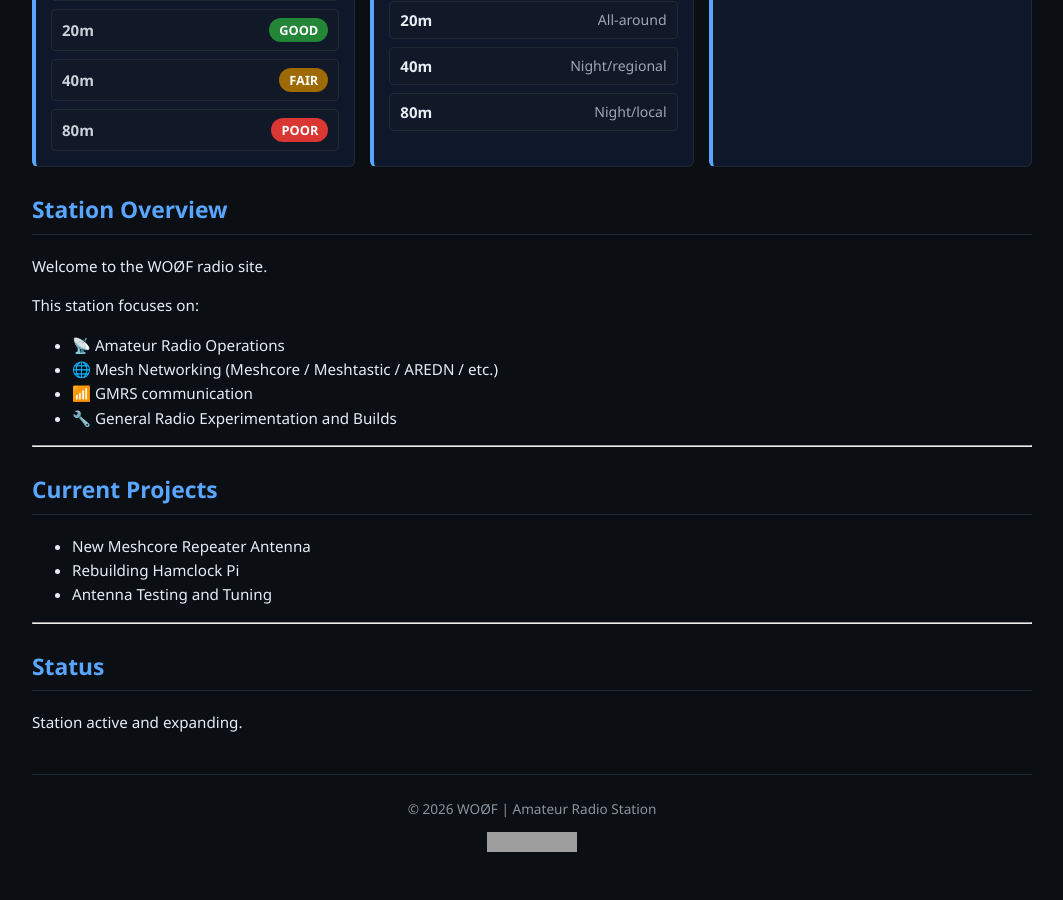
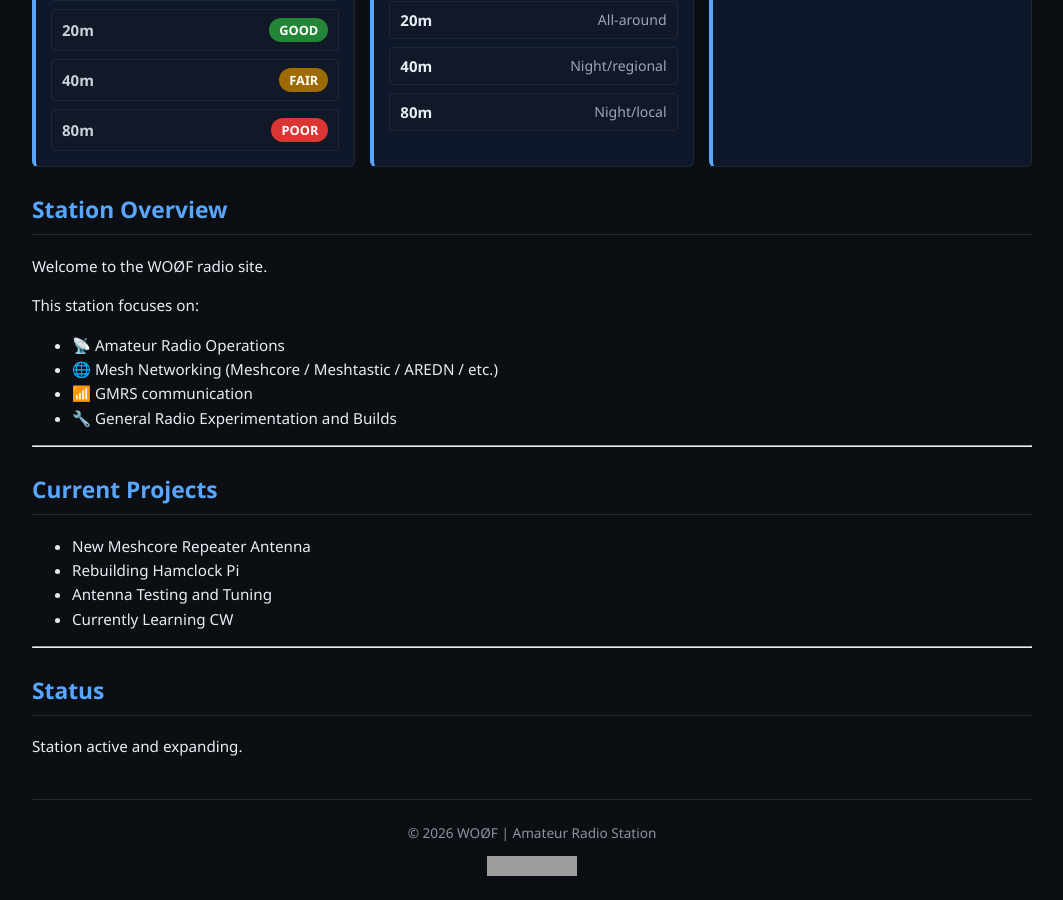
Before and after one commit to Lymitliss/Lymitliss.github.io, a Jekyll site: the page built from index.md, in a window 1280 px wide and 900 px high, scrolled down 902 px. Shown: the whole window, without its empty margins (108-1171 px from the left). Built offline with Jekyll 4.4.1, drawn with Linux system fonts in a browser that asks for light colours; before the commit the page ends 1778 px from its top, so only the background shows below that; grey boxes are pictures that could not be loaded.

Commit message:
Update index.md

```diff
--- a/index.md
+++ b/index.md
@@ -21,6 +21,7 @@ This station focuses on:
 - New Meshcore Repeater Antenna
 - Rebuilding Hamclock Pi
 - Antenna Testing and Tuning
+- Currently Learning CW
 
 ---
 
```
